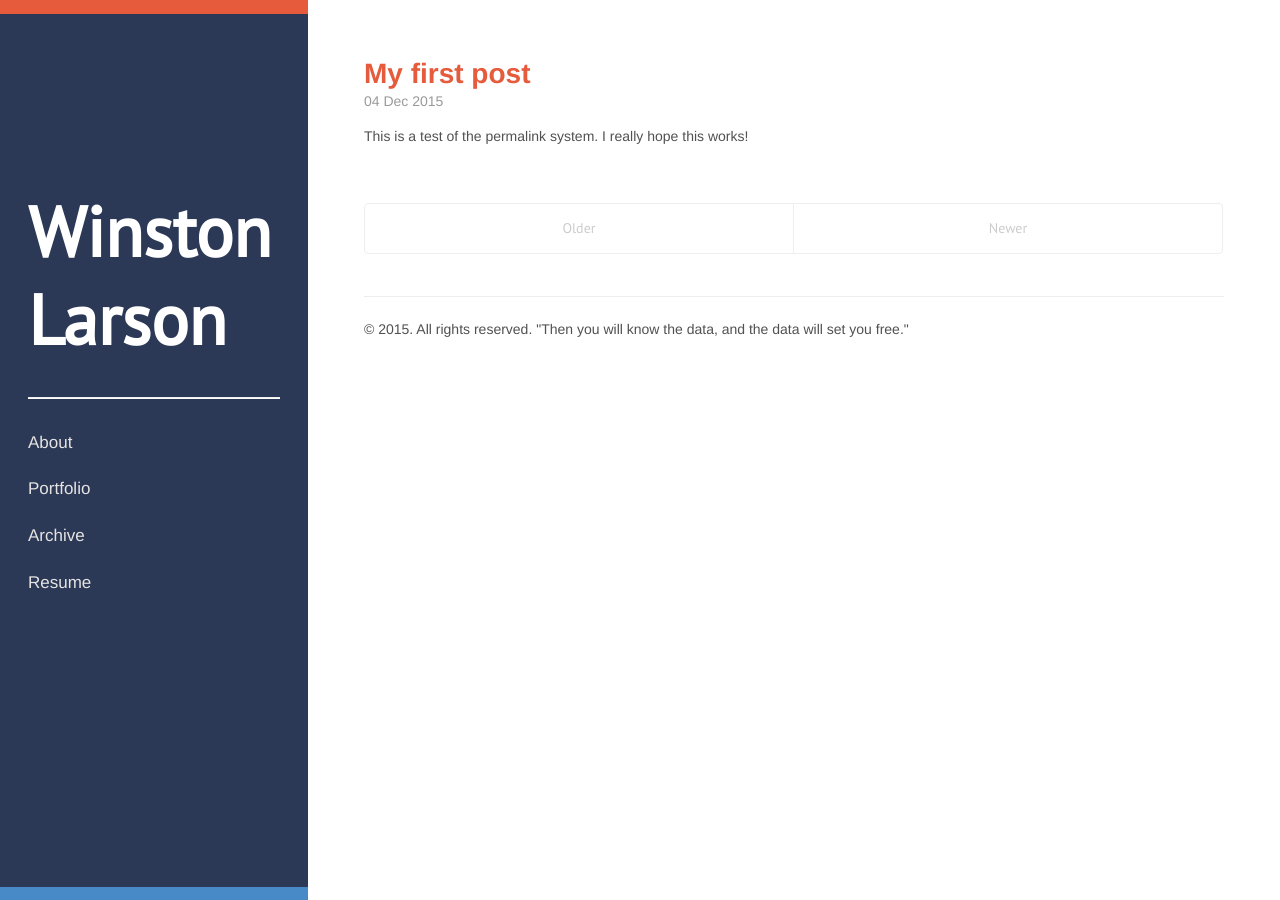
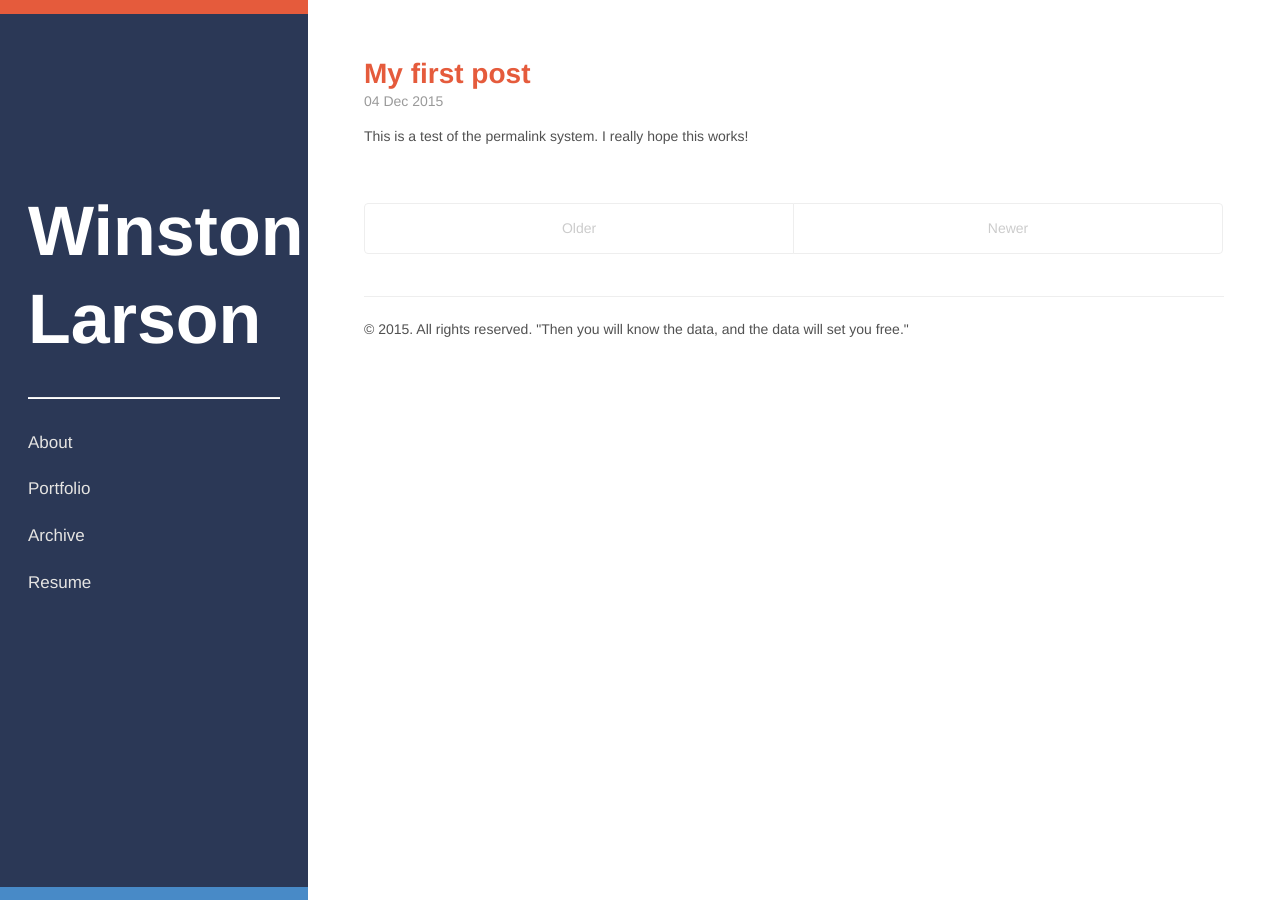
Before and after one commit to winstonlarson/old_website, a Jekyll site: the page built from index.html, in a window 1280 px wide. Built offline with Jekyll 4.4.1, drawn with Linux system fonts in a browser that asks for light colours; some web fonts are replaced; the list of posts is cut into pages by our own code.

Commit message:
fixed font

```diff
--- a/_includes/head.html
+++ b/_includes/head.html
@@ -21,7 +21,7 @@
   <!-- <link rel="stylesheet" href="http://fonts.googleapis.com/css?family=PT+Sans:400,400italic,700|Abril+Fatface"> -->
   <link rel="stylesheet" type="text/css" href="//fonts.googleapis.com/css?family=Muli" />
   <link href='https://fonts.googleapis.com/css?family=Poiret+One' rel='stylesheet' type='text/css'>
-  <link href='https://fonts.googleapis.com/css?family=PT+Sans' rel='stylesheet' type='text/css'>
+  <link href='https://fonts.googleapis.com/css?family=Potano+Sans' rel='stylesheet' type='text/css'>
   <!-- Icons -->
   <link rel="apple-touch-icon-precomposed" sizes="144x144" href="{{ site.baseurl }}public/apple-touch-icon-144-precomposed.png">
   <link rel="shortcut icon" href="{{ site.baseurl }}public/favicon.ico">
--- a/public/css/hyde.css
+++ b/public/css/hyde.css
@@ -119,7 +119,7 @@
 .sidebar-about h1 {
   color: #2B3856;
   margin-top: 0;
-  font-family: 'PT Sans', Helvetica, Arial, sans-serif;
+  font-family: 'Potano Sans', Helvetica, Arial, sans-serif;
   font-size: 5rem;
   text-decoration: none;
 }
```
Also changed, not shown: 11 other files.
